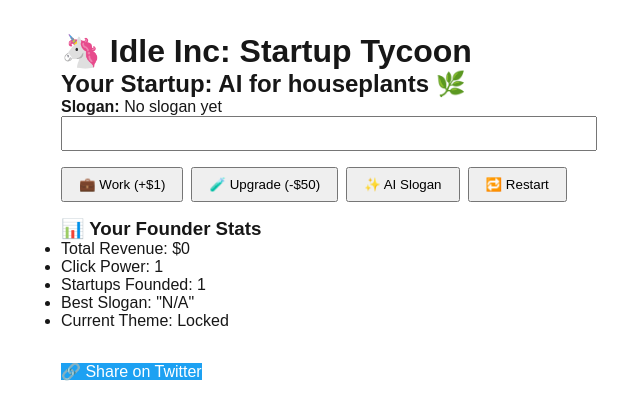
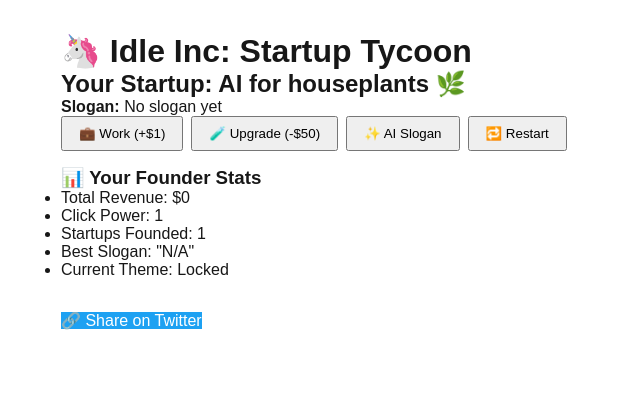
Before and after one commit to calexj23/idle-inc-clean, a Next.js app: page / in a window 1280 px wide. Shown: the top 420 px of the page, without its empty margins (311-951 px from the left). Built offline with nearby package versions, Linux system fonts and the light colour scheme.

Commit message:
Switch to secure backend slogan generation

```diff
--- a/pages/index.tsx
+++ b/pages/index.tsx
@@ -33,9 +33,7 @@ export default function Home() {
   const [theme, setTheme] = useState<string>("default");
   const [startupsFounded, setStartupsFounded] = useState<number>(1);
   const [bestSlogan, setBestSlogan] = useState<string>("");
-
   const [themeUnlocked, setThemeUnlocked] = useState<boolean>(false);
-  const [openaiKey, setOpenaiKey] = useState<string>("");
 
   const generateSlogan = async () => {
     try {
@@ -53,7 +51,6 @@ export default function Home() {
       setSlogan("AI is on vacation 😅");
     }
   };
-
 
   const handleWork = () => {
     setRevenue(prev => prev + clickPower);
@@ -94,11 +91,6 @@ export default function Home() {
       <h2>Your Startup: {product}</h2>
       <p><strong>Slogan:</strong> {slogan || "No slogan yet"}</p>
 
-      <input
-        type="password"
-        style={{ marginBottom: "1rem", width: "100%", padding: "0.5rem" }}
-      />
-
       <div style={{ marginBottom: "1rem" }}>
         <button onClick={handleWork} style={{ padding: "0.5rem 1rem" }}>💼 Work (+${clickPower})</button>
         <button onClick={handleUpgrade} style={{ padding: "0.5rem 1rem", marginLeft: "0.5rem" }}>
```
